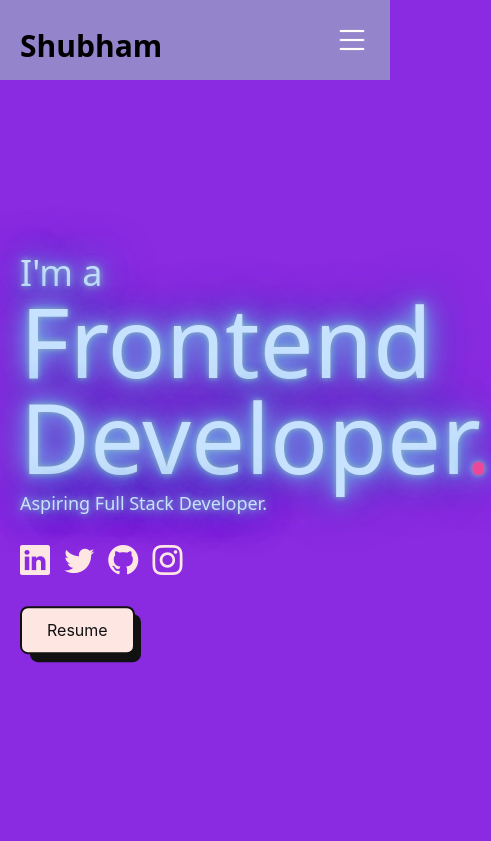
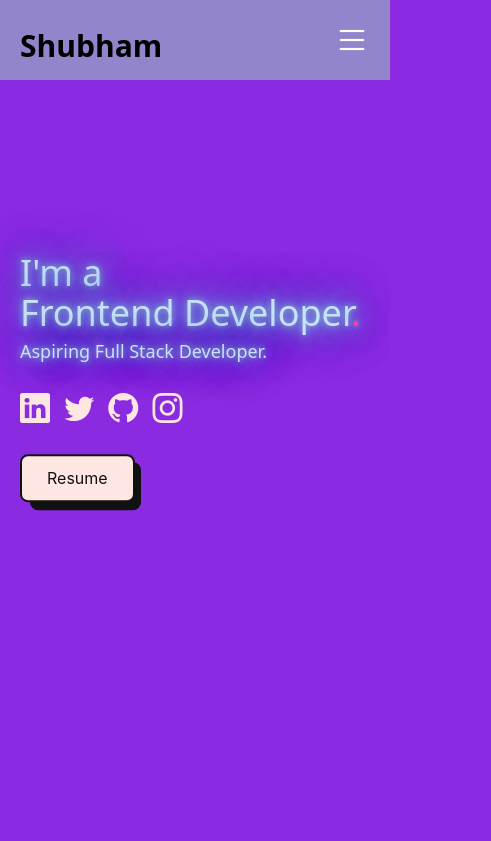
Before and after one commit to Shubhamkar20/Portfolio-Website, a plain HTML site: page index.html in a window 390 px wide. Shown: the top 841 px of the page, 491 px wide, since content can reach past the window. Drawn offline with nearby package versions, Linux system fonts and the light colour scheme.

Commit message:
heading changed

```diff
--- a/index.html
+++ b/index.html
@@ -47,7 +47,7 @@
         <div class="container m-auto text-white">
             <div class="homeContent">
                 <p class="text-4xl">I'm a</p>
-                <h1 class="text-8xl">Frontend Developer<span class="text-pink-500">.</span></h1>
+                <h1 class="sm:text-8xl text-4xl">Frontend Developer<span class="text-pink-500">.</span></h1>
                 <p class="mt-1 text-lg">Aspiring Full Stack Developer.</p>
             </div>
             <div id="socialLinks" class="mt-5">
```
